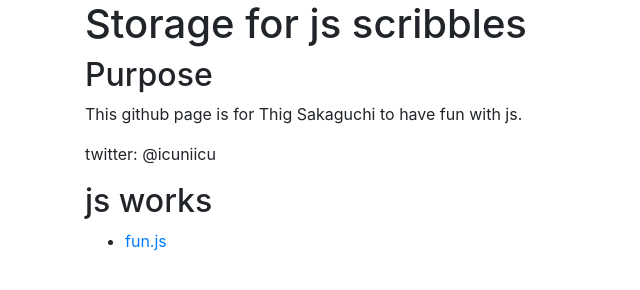
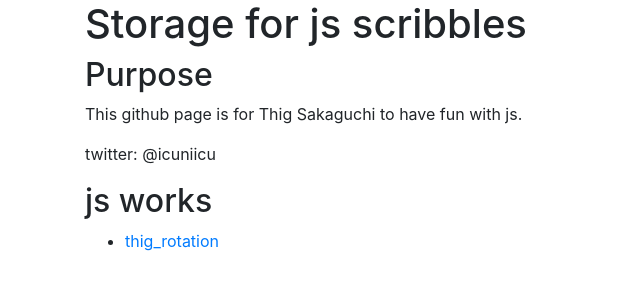
Before and after one commit to besaklish/play-with-js, a plain HTML site: page docs/index.html in a window 1280 px wide. Shown: the full height of the page, 0-640 px from the left. Drawn offline with nearby package versions, Linux system fonts and the light colour scheme.

Commit message:
fix a wrong link

```diff
--- a/docs/index.html
+++ b/docs/index.html
@@ -13,7 +13,7 @@
 
             <h2>js works</h2>
             <ul>
-                <li><a href="fun.html">fun.js</a></li>
+                <li><a href="./works/thig_rotation.html">thig_rotation</a></li>
             </ul>
         </div>
     </body>
```
